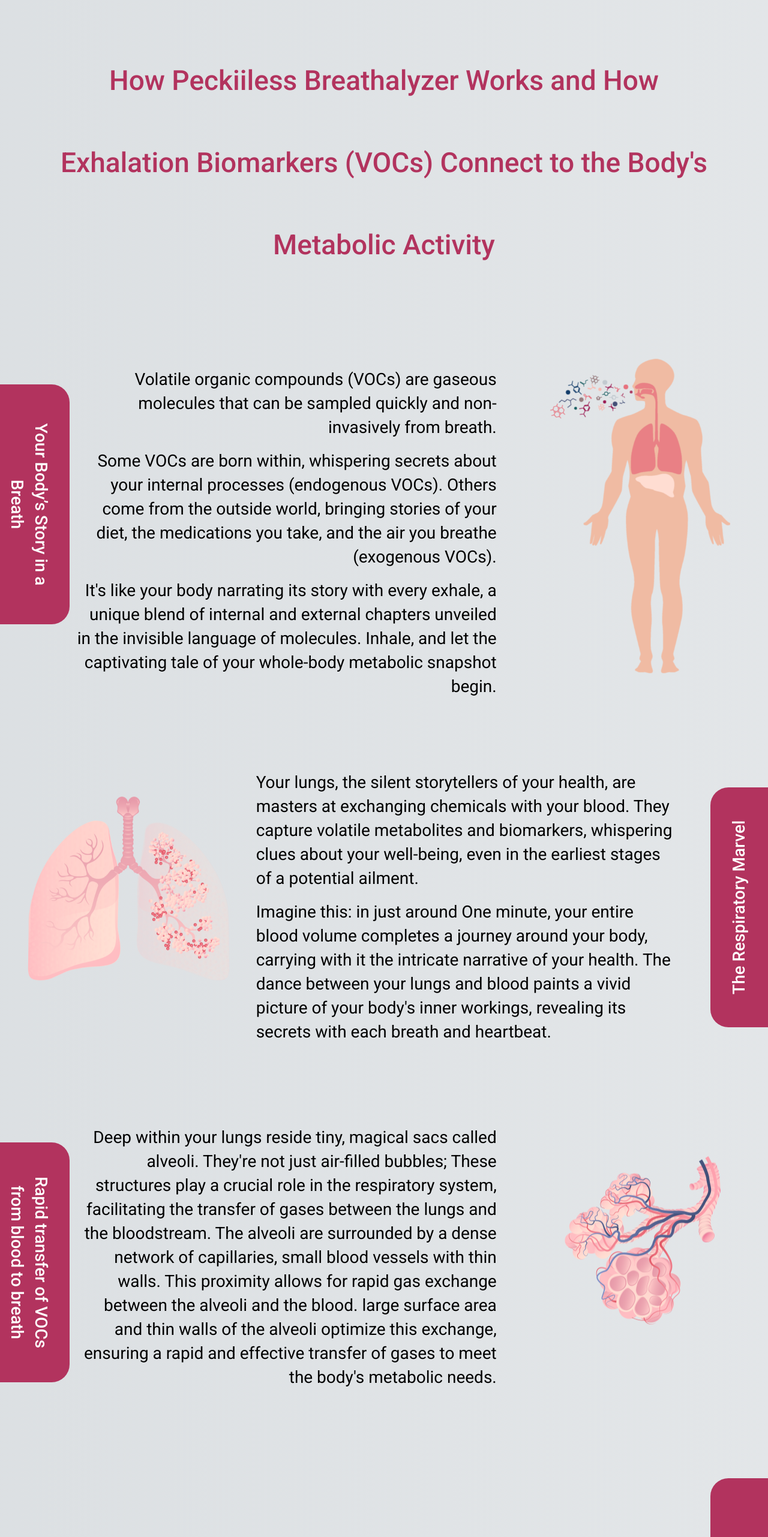
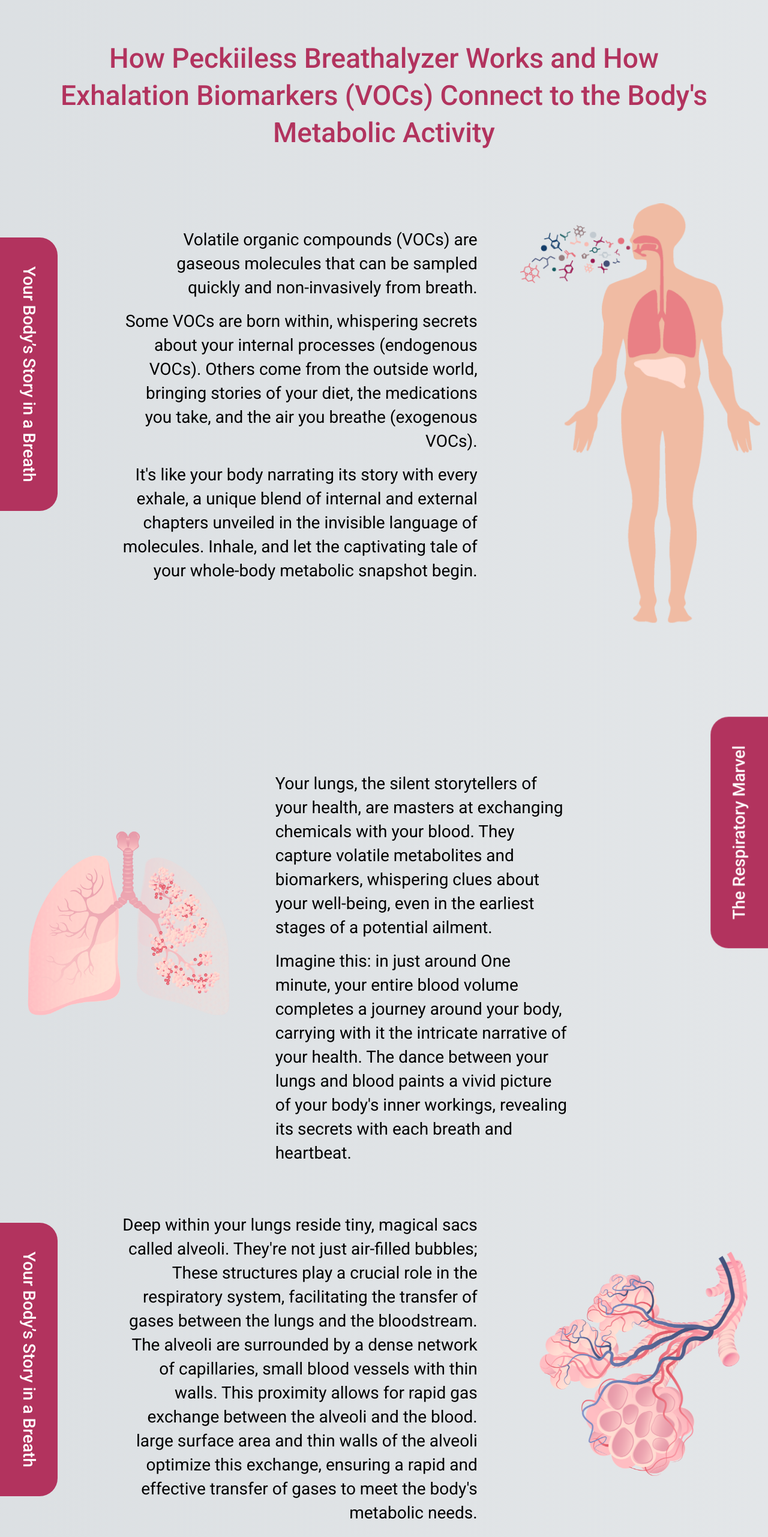
Before and after one commit to Peckiiless/peckiiless-website, a Next.js app: page /breathalyzer in a window 1280 px wide. Shown: the part 3241-5804 px from the top of the page at 60% size. Built offline with nearby package versions, Linux system fonts and the light colour scheme.

Commit message:
update breathalyzer page

```diff
--- a/app/breathalyzer/Monitor.tsx
+++ b/app/breathalyzer/Monitor.tsx
@@ -2,7 +2,7 @@
 
 export default function Monitor() {
   return (
-    <div className="h-[40rem] max-w-[70rem] mx-auto mt-20">
+    <div className="h-[24rem] sm:h-[34rem] md:h-[40rem] max-w-[70rem] mx-auto mt-20">
       <div className="grid grid-cols-12 ">
         <div className="col-span-5 ">
           <div className="relative">
--- a/app/breathalyzer/Testing.tsx
+++ b/app/breathalyzer/Testing.tsx
@@ -1,6 +1,6 @@
 import Image from "next/image";
 import CustomButton from "../components/CustomButton";
-import { Title1,Text1 } from "../components/Text";
+import { Title1, Text1 } from "../components/Text";
 
 const Testing = () => {
   return (
@@ -8,35 +8,25 @@
       <div className="px-20 max-w-[90rem] mx-auto py-24">
         <Title1 title="How Peckiiless Breathalyzer Works and How Exhalation Biomarkers (VOCs) Connect to the Body's Metabolic Activity" />
       </div>
-      <div className="grid sm:grid-cols-3 items-center relative ">
+      <div className="grid grid-cols-3 items-center relative max-w-[90rem]">
         <div className="absolute rotate-[90deg] top-0 left-12 origin-left">
           <CustomButton
             title="Your Body’s Story in a Breath"
-            containerStyles="bg-primary-700 font-medium text-[.9375rem] leading-[1.3125rem] sm:text-[1.25rem] sm:leading-[1.75rem] lg:text-[1.75rem] lg:leading-[2.5rem] text-white rounded-t-[1.875rem] py-7 px-12 w-[25rem]"
+            containerStyles="bg-primary-700 font-medium text-[.9375rem] leading-[1.3125rem] sm:text-[1.25rem] sm:leading-[1.75rem] lg:text-[1.75rem] lg:leading-[2.5rem] text-white rounded-t-[1.875rem] py-7 px-12 max-w-[30rem]"
           />
         </div>
-
-        <Image
-          src="/testing.png"
-          width={300}
-          height={300}
-          alt="logo"
-          priority={true}
-          className="sm:w-[300px] justify-self-center image-float"
-        />
-
-        <div className="text-right pl-32 pt-10 w-[97%] col-span-2 self-start  sm:row-start-1">
+        <div className="text-right pl-24 sm:pl-[20%] pt-[10%] sm:pt-0 w-[97%] col-span-2 self-start">
           <Text1>
-            {" "}
+            <div className="hidden sm:block p-8">
               <p>
                 Volatile organic compounds (VOCs) are gaseous molecules that can
                 be sampled quickly and non-invasively from breath.
               </p>
               <p className="py-4">
-              Some VOCs are born within, whispering secrets about your internal
-              processes (endogenous VOCs). Others come from the outside world,
-              bringing stories of your diet, the medications you take, and the
-              air you breathe (exogenous VOCs).
+                Some VOCs are born within, whispering secrets about your
+                internal processes (endogenous VOCs). Others come from the
+                outside world, bringing stories of your diet, the medications
+                you take, and the air you breathe (exogenous VOCs).
               </p>
               <p>
                 It&#39;s like your body narrating its story with every exhale, a
@@ -44,86 +34,131 @@
                 invisible language of molecules. Inhale, and let the captivating
                 tale of your whole-body metabolic snapshot begin.
               </p>
+            </div>
+            <p className="sm:hidden">
+              Volatile organic compounds (VOCs) are gaseous molecules that can
+              be sampled quickly and non-invasively from breath.Some VOCs are
+              born within, whispering secrets about your internal processes
+              (endogenous VOCs). Others come from the outside -
+            </p>
+            <p className="sm:hidden font-medium text-[1rem] cursor-pointer py-1">
+              Read more
+            </p>
           </Text1>
         </div>
+
+        <Image
+          src="/testing.png"
+          width={600}
+          height={600}
+          alt="logo"
+          priority={true}
+          className="w-[250px] sm:w-[500px] md:w-[360px] lg:w-[350px] xl:w-[400px] justify-self-center image-float"
+        />
       </div>
-      <div className="grid sm:grid-cols-3 items-center relative mt-20">
+      <div className="grid grid-cols-3 items-center relative mt-20">
         <Image
           src="/testing1.png"
           width={300}
           height={300}
           alt="logo"
           priority={true}
-          className="sm:w-[400px] justify-self-center image-float"
+          className="w-[250px] sm:w-[500px] md:w-[360px] lg:w-[350px] xl:w-[400px] justify-self-center image-float"
         />
 
-        <div className="pr-32 pt-10 w-[97%] col-span-2 ">
+        <div className="pr-[32%] pt-[15%] w-[97%] col-span-2">
           <Text1>
+            <div className="hidden sm:block p-8">
               <p>
+                Your lungs, the silent storytellers of your health, are masters
+                at exchanging chemicals with your blood. They capture volatile
+                metabolites and biomarkers, whispering clues about your
+                well-being, even in the earliest stages of a potential ailment.
+              </p>
+              <p className="py-4">
+                Imagine this: in just around One minute, your entire blood
+                volume completes a journey around your body, carrying with it
+                the intricate narrative of your health. The dance between your
+                lungs and blood paints a vivid picture of your body&#39;s inner
+                workings, revealing its secrets with each breath and heartbeat.
+              </p>
+            </div>
+            <p className="sm:hidden">
               Your lungs, the silent storytellers of your health, are masters at
               exchanging chemicals with your blood. They capture volatile
               metabolites and biomarkers, whispering clues about your
               well-being, even in the earliest stages of a potential ailment.
             </p>
-            <p className="py-4">
-              Imagine this: in just around One minute, your entire blood volume
-              completes a journey around your body, carrying with it the
-              intricate narrative of your health. The dance between your lungs
-              and blood paints a vivid picture of your body&#39;s inner
-              workings, revealing its secrets with each breath and heartbeat.
+            <p className="sm:hidden font-medium text-[1rem] cursor-pointer py-1">
+              Read more
             </p>
           </Text1>
         </div>
         <div className="absolute rotate-[-90deg] top-5 right-12 origin-right">
           <CustomButton
             title="The Respiratory Marvel"
-            containerStyles="bg-primary-700 font-medium text-[.9375rem] leading-[1.3125rem] sm:text-[1.25rem] sm:leading-[1.75rem] lg:text-[1.75rem] lg:leading-[2.5rem] text-white rounded-t-[1.875rem] py-7 px-12 w-[25rem]"
+            containerStyles="bg-primary-700 font-medium text-[.9375rem] leading-[1.3125rem] sm:text-[1.25rem] sm:leading-[1.75rem] lg:text-[1.75rem] lg:leading-[2.5rem] text-white rounded-t-[1.875rem] py-7 px-12 max-w-[30rem]"
           />
         </div>
       </div>
-      <div className="grid sm:grid-cols-3 items-center relative mt-20">
+      <div className="grid grid-cols-3 items-center relative max-w-[90rem]">
         <div className="absolute rotate-[90deg] top-0 left-12 origin-left">
           <CustomButton
-            title="Rapid transfer of VOCs from blood to breath"
-            containerStyles="bg-primary-700 font-medium text-[.9375rem] leading-[1.3125rem] sm:text-[1.25rem] sm:leading-[1.75rem] lg:text-[1.75rem] lg:leading-[2.5rem] text-white rounded-t-[1.875rem] py-7 px-12 max-w-[25rem]"
+            title="Your Body’s Story in a Breath"
+            containerStyles="bg-primary-700 font-medium text-[.9375rem] leading-[1.3125rem] sm:text-[1.25rem] sm:leading-[1.75rem] lg:text-[1.75rem] lg:leading-[2.5rem] text-white rounded-t-[1.875rem] py-7 px-12 max-w-[30rem]"
           />
+        </div>
+        <div className="text-right pl-24 sm:pl-[20%] pt-[10%] sm:pt-0 w-[97%] col-span-2 self-start">
+          <Text1>
+            <div className="hidden sm:block p-8">
+              <p>
+                Deep within your lungs reside tiny, magical sacs called alveoli.
+                They&#39;re not just air-filled bubbles; These structures play a
+                crucial role in the respiratory system, facilitating the
+                transfer of gases between the lungs and the bloodstream. The
+                alveoli are surrounded by a dense network of capillaries, small
+                blood vessels with thin walls. This proximity allows for rapid
+                gas exchange between the alveoli and the blood. large surface
+                area and thin walls of the alveoli optimize this exchange,
+                ensuring a rapid and effective transfer of gases to meet the
+                body&#39;s metabolic needs.
+              </p>
+            </div>
+            <p className="sm:hidden">
+              Deep within your lungs reside tiny, magical sacs called alveoli.
+              They&#39;re not just air-filled bubbles; These structures play a
+              crucial role in the respiratory system, facilitating the transfer
+              of gases between the lungs and the bloodstream. The alveoli are
+              surrounded by a dense network of capillaries, small
+            </p>
+            <p className="sm:hidden font-medium text-[1rem] cursor-pointer py-1">
+              Read more
+            </p>
+          </Text1>
         </div>
 
         <Image
           src="/testing2.png"
-          width={300}
-          height={300}
+          width={600}
+          height={600}
           alt="logo"
           priority={true}
-          className="sm:w-[300px] justify-self-center image-float"
+          className="w-[250px] sm:w-[500px] md:w-[360px] lg:w-[350px] xl:w-[400px] justify-self-center image-float"
         />
-
-        <div className="text-right pl-32 pt-10 w-[97%] col-span-2 self-start  sm:row-start-1 ">
-          <Text1>
-            Deep within your lungs reside tiny, magical sacs called alveoli.
-            They&#39;re not just air-filled bubbles; These structures play a
-            crucial role in the respiratory system, facilitating the transfer of
-            gases between the lungs and the bloodstream. The alveoli are
-            surrounded by a dense network of capillaries, small blood vessels
-            with thin walls. This proximity allows for rapid gas exchange
-            between the alveoli and the blood. large surface area and thin walls
-            of the alveoli optimize this exchange, ensuring a rapid and
-            effective transfer of gases to meet the body&#39;s metabolic needs.
-          </Text1>
       </div>
-      </div>
-      <div className="grid sm:grid-cols-3 items-center relative mt-20 py-32">
+      <div className="grid grid-cols-3 items-center relative mt-20">
         <Image
           src="/testing3.png"
           width={300}
           height={300}
           alt="logo"
           priority={true}
-          className="sm:w-[400px] justify-self-center image-float"
+          className="w-[250px] sm:w-[500px] md:w-[360px] lg:w-[350px] xl:w-[400px] justify-self-center image-float"
         />
 
-        <div className="pr-32 pt-10 w-[97%] col-span-2 ">
+        <div className="pr-[32%] pt-[15%] w-[97%] col-span-2">
           <Text1>
+            <div className="hidden sm:block p-8">
               <p>
                 In this microscopic realm, a solitary air sac, encircled by
                 intricate blood vessels, directs the silent choreography of gas
@@ -131,17 +166,26 @@
               </p>
               <p className="py-4">
                 Armed with this knowledge, the Peckiiless breathalyzer swiftly
-              captures multiple crucial biomarkers from your exhalation breath.
-              Its keen selectivity and sensitivity, paired with the power of Al,
-              go beyond, even calculating your body&#39;s glucose levels.
-              Embrace the journey to wellness&#34;
+                captures multiple crucial biomarkers from your exhalation
+                breath. Its keen selectivity and sensitivity, paired with the
+                power of Al, go beyond, even calculating your body&#39;s glucose
+                levels. Embrace the journey to wellness&#34;
+              </p>
+            </div>
+            <p className="sm:hidden">
+              In this microscopic realm, a solitary air sac, encircled by
+              intricate blood vessels, directs the silent choreography of gas
+              exchange-a vital rhythm encapsulated in a single image.
+            </p>
+            <p className="sm:hidden font-medium text-[1rem] cursor-pointer py-1">
+              Read more
             </p>
           </Text1>
         </div>
         <div className="absolute rotate-[-90deg] top-5 right-12 origin-right">
           <CustomButton
-            title="Alveoli"
-            containerStyles="bg-primary-700 font-medium text-[.9375rem] leading-[1.3125rem] sm:text-[1.25rem] sm:leading-[1.75rem] lg:text-[1.75rem] lg:leading-[2.5rem] text-white rounded-t-[1.875rem] py-7 px-12 w-[25rem]"
+            title="The Respiratory Marvel"
+            containerStyles="bg-primary-700 font-medium text-[.9375rem] leading-[1.3125rem] sm:text-[1.25rem] sm:leading-[1.75rem] lg:text-[1.75rem] lg:leading-[2.5rem] text-white rounded-t-[1.875rem] py-7 px-12 max-w-[30rem]"
           />
         </div>
       </div>
--- a/app/components/Text.tsx
+++ b/app/components/Text.tsx
@@ -7,7 +7,7 @@
 
 export const Title1 = ({ title }: { title: string }) => {
   return (
-    <p className="text-center font-medium leading-[1.875rem] sm:leading-[2.75rem] lg:leading-[2.975] sm:text-[2rem] lg:text-[2.875rem] text-[1.25rem] text-primary-700">
+    <p className="text-center font-medium leading-[1.875rem] sm:leading-[2.75rem] lg:leading-[3.875rem] sm:text-[2rem] lg:text-[2.875rem] text-[1.25rem] text-primary-700">
       {title}
     </p>
   );
@@ -24,7 +24,7 @@
 export const Text1 = ({children} : Props) => {
   return (
     <p
-      className="text-[.9375rem] leading-[1.3125rem] sm:text-[1.25rem] sm:leading-[1.75rem] lg:text-[1.75rem] lg:leading-[2.5rem]"
+      className="text-[.9375rem] leading-[1.3125rem] md:text-[1.25rem] sm:leading-[1.75rem] lg:text-[1.75rem] lg:leading-[2.5rem]"
     >
       {children}
     </p>
```
Lines whose indentation alone changed are shown as unchanged.
